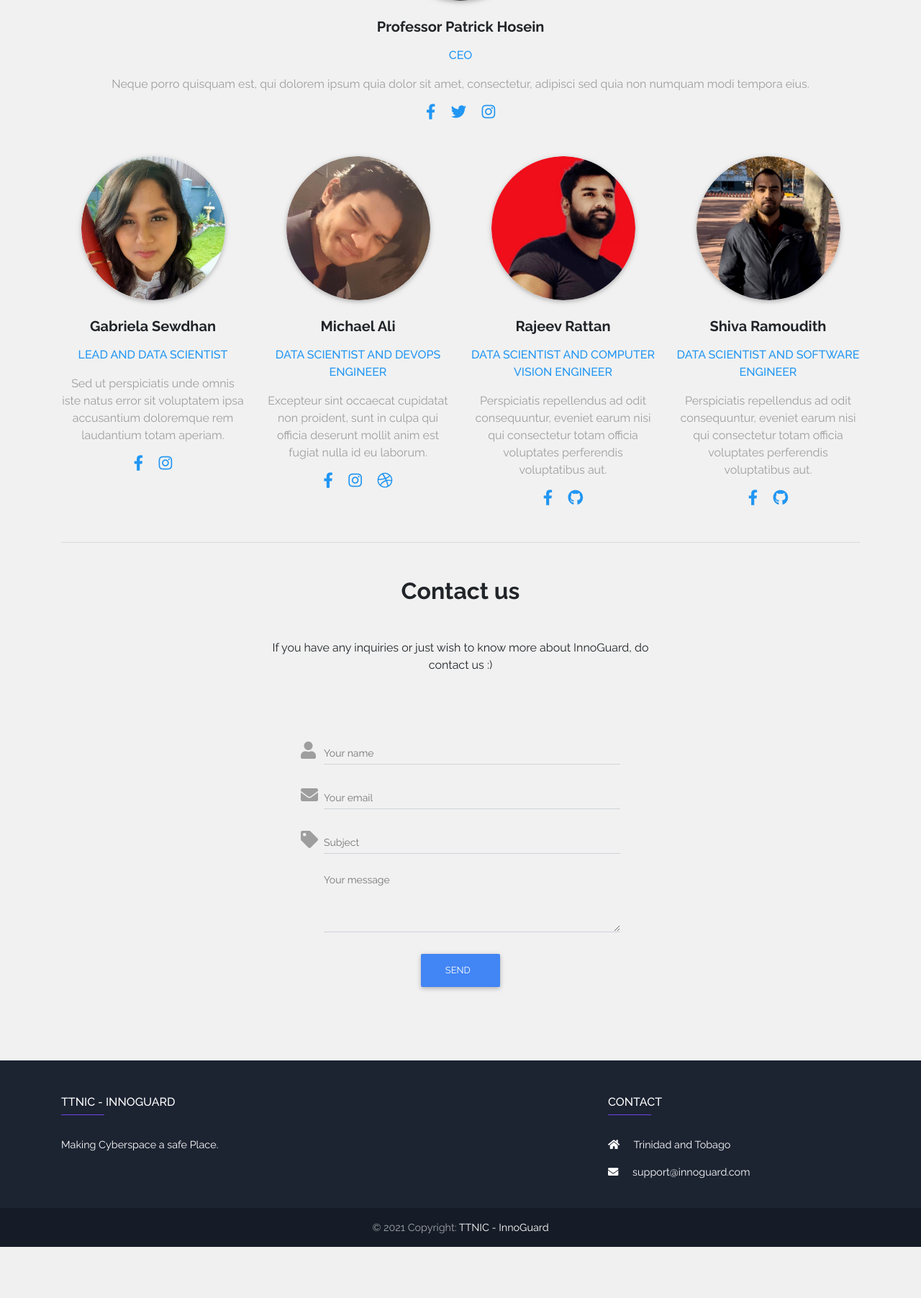
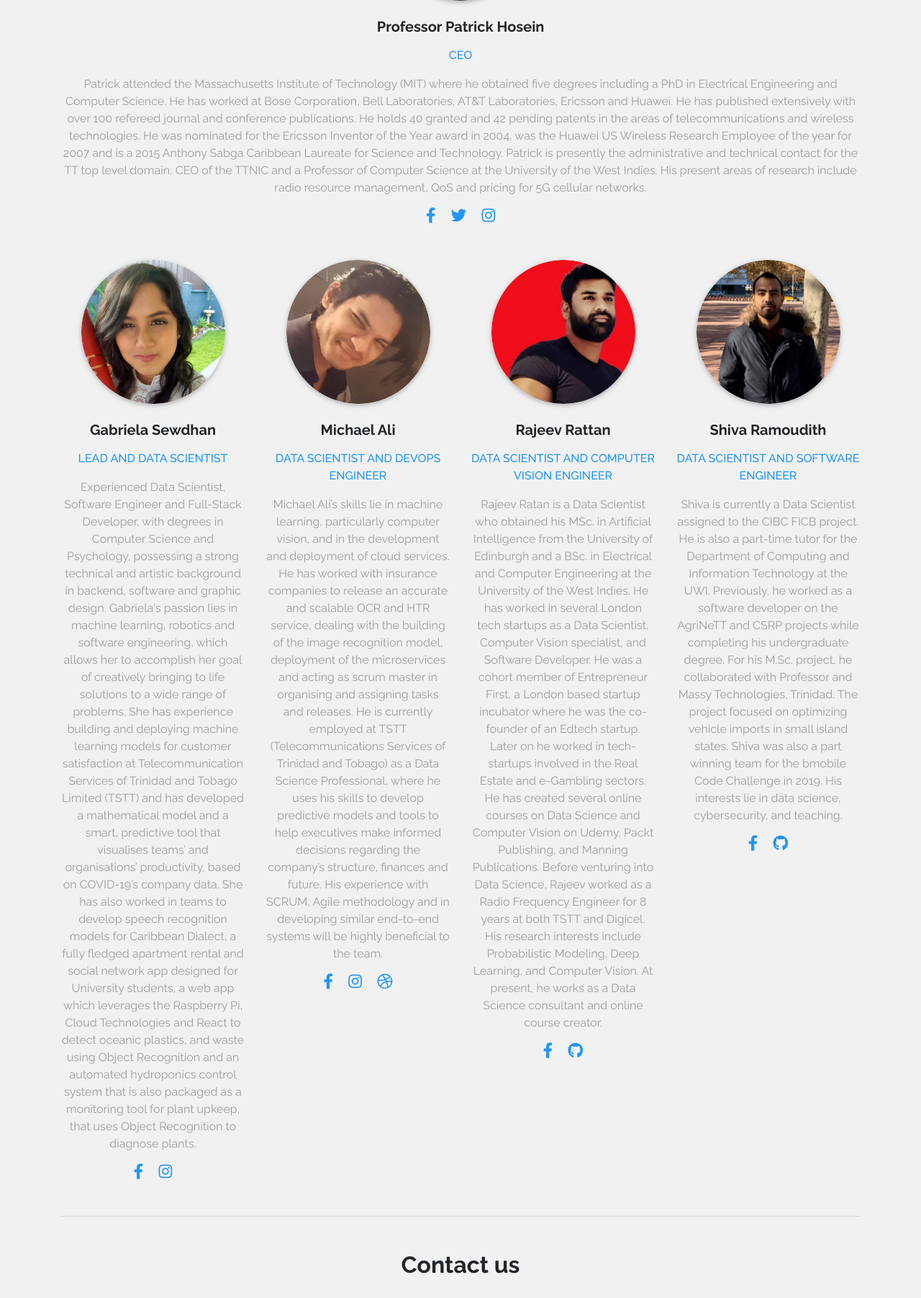
Before and after one commit to InnoGuard/InnoGuard-WebApp-Demo, a Flask app: page / in a window 1280 px wide. Shown: the part 2837-4640 px from the top of the page at 72% size. Before the commit the page ends 4569 px from the top, so only its background shows below. Run offline with Flask 2, Linux system fonts and the light colour scheme; some libraries are stand-ins or nearby versions.

Commit message:
Re-designed Page

```diff
--- a/static/css/style.css
+++ b/static/css/style.css
@@ -22,7 +22,7 @@ header,
 }
 
 .top-nav-collapse {
-    background-color: #24355C;
+    background-color: #2E2E2E;
   }
   @media (max-width: 768px) {
     .navbar:not(.top-nav-collapse) {
--- a/static/style.css
+++ b/static/style.css
@@ -17,9 +17,11 @@
     --primary: #581B98;
 } */
 
+/* linear-gradient(93.12deg, #3f321e 0.52%, #dfc39e 100%) */
+
 *, html {
-    --primaryGradient: linear-gradient(93.12deg, #581B98 0.52%, #9C1DE7 100%);
-    --secondaryGradient: linear-gradient(268.91deg, #581B98 -2.14%, #9C1DE7 99.69%);
+    --primaryGradient: linear-gradient(93.12deg,#3f321e 0.52%, #c7a77d 100%);
+    --secondaryGradient: linear-gradient(268.91deg, #3f321e -2.14%, #c7a77d 99.69%);
     --primaryBoxShadow: 0px 10px 15px rgba(0, 0, 0, 0.1);
     --secondaryBoxShadow: 0px -10px 15px rgba(0, 0, 0, 0.1);
     --light: 300;
@@ -27,7 +29,7 @@
     --semiBold: 600;
     --extraLight: 300;
     --italic: 300;
-    --primary: #581B98;
+    --primary: #3f321e;
 }
 
 /* 300;0,400;0,600;1,300 */
@@ -168,6 +170,7 @@ input[type="button"], input[type="submit"], input[type="reset"] {
     color: white;
     padding-right: 3px;
     padding-left: 5px;
+    padding-bottom: 5px;
 }
 
 /* #success li {
--- a/templates/index.html
+++ b/templates/index.html
@@ -70,7 +70,7 @@
               <!-- Social Icon  -->
               <ul class="navbar-nav nav-flex-icons">
                 <li class="nav-item">
-                  <button type="button" class="btn btn-outline-white">Demo<i class="fas fa-book ml-2"></i></button>
+                  <button type="button" class="btn btn-outline-white">Demo<i class="fab fa-facebook-messenger ml-2"></i></button>
                   <!-- <a class="nav-link" href="#demo">Demo</a> -->
               </li>
               </ul>
@@ -114,7 +114,7 @@
                       <!-- Description -->
                       <h4 class="white-text my-4 header-text-3">Protecting your child in a technological world </h4>
                       <!-- <h4 class="white-text my-4 header-text-3">Making Cyberspace a safe place. </h4> -->
-                      <button type="button" class="btn btn-outline-white demo-button">Read more<i class="fas fa-book ml-2"></i></button>
+                      <button type="button" class="btn btn-outline-white demo-button">Demo<i class="fab fa-facebook-messenger ml-2"></i></button>
 
                   </div>
 
@@ -250,8 +250,14 @@
                 </div>
                 <h5 class="font-weight-bold mt-4 mb-3">Professor Patrick Hosein</h5>
                 <p class="text-uppercase blue-text"><strong>CEO</strong></p>
-                <p class="grey-text">Neque porro quisquam est, qui dolorem ipsum quia dolor sit amet, consectetur,
-                  adipisci sed quia non numquam modi tempora eius.</p>
+                <p class="grey-text">Patrick attended the Massachusetts Institute of Technology (MIT) where he obtained five degrees including a
+                  PhD in Electrical Engineering and Computer Science. He has worked at Bose Corporation, Bell Laboratories, AT&T Laboratories,
+                  Ericsson and Huawei. He has published extensively with over 100 refereed journal and conference publications. He holds 40 granted
+                  and 42 pending patents in the areas of telecommunications and wireless technologies. He was nominated for the Ericsson Inventor of
+                  the Year award in 2004, was the Huawei US Wireless Research Employee of the year for 2007 and is a 2015 Anthony Sabga Caribbean Laureate
+                  for Science and Technology. Patrick is presently the administrative and technical contact for the TT top level domain, CEO of the TTNIC
+                  and a Professor of Computer Science at the University of the West Indies. His present areas of research include radio resource management,
+                  QoS and pricing for 5G cellular networks.</p>
                 <ul class="list-unstyled mb-0">
                   <!-- Facebook -->
                   <a class="p-2 fa-lg fb-ic">
@@ -282,8 +288,12 @@
                 </div>
                 <h5 class="font-weight-bold mt-4 mb-3">Gabriela Sewdhan</h5>
                 <p class="text-uppercase blue-text"><strong>Lead and Data Scientist</strong></p>
-                <p class="grey-text">Sed ut perspiciatis unde omnis iste natus error sit voluptatem ipsa accusantium
-                  doloremque rem laudantium totam aperiam.</p>
+                <p class="grey-text">Experienced Data Scientist, Software Engineer and Full-Stack Developer, with degrees in Computer Science and Psychology, possessing a strong technical and artistic background in backend, software and graphic design.
+                  Gabriela's passion lies in machine learning, robotics and software engineering, which allows her to accomplish her goal of creatively bringing to life solutions to a wide range of problems.
+                  She has experience building and deploying machine learning models for customer satisfaction at Telecommunication Services of Trinidad and Tobago Limited (TSTT) and has developed a mathematical model and a smart, predictive tool that visualises teams’ and organisations’ productivity,
+                  based on COVID-19’s company data. She has also worked in teams to develop speech recognition models for Caribbean Dialect, a fully fledged apartment rental and social network app designed for University students, a web app which leverages the Raspberry Pi, Cloud Technologies
+                  and React to detect oceanic plastics, and waste using Object Recognition and an automated hydroponics control system that is also packaged as a monitoring tool for plant upkeep, that uses Object Recognition to diagnose plants.
+                  </p>
                 <ul class="list-unstyled mb-0">
                   <!-- Facebook -->
                   <a class="p-2 fa-lg fb-ic">
@@ -305,8 +315,12 @@
                 </div>
                 <h5 class="font-weight-bold mt-4 mb-3">Michael Ali</h5>
                 <p class="text-uppercase blue-text"><strong>Data Scientist and DevOps Engineer</strong></p>
-                <p class="grey-text">Excepteur sint occaecat cupidatat non proident, sunt in culpa qui officia deserunt
-                  mollit anim est fugiat nulla id eu laborum.</p>
+                <p class="grey-text">Michael Ali’s skills lie in machine learning, particularly computer vision, and in the development and deployment of
+                  cloud services. He has worked with insurance companies to release an accurate and scalable OCR and HTR service, dealing with the building
+                  of the image recognition model, deployment of the microservices and acting as scrum master in organising and assigning tasks and releases.
+                  He is currently employed at TSTT (Telecommunications Services of Trinidad and Tobago) as a Data Science Professional, where he uses his skills to develop predictive models and tools to help executives make informed decisions regarding the company’s structure, finances and future.
+                  His experience with SCRUM, Agile methodology and in developing similar end-to-end systems will be highly beneficial to the team.
+                  </p>
                 <ul class="list-unstyled mb-0">
                   <!-- Facebook -->
                   <a class="p-2 fa-lg fb-ic">
@@ -332,8 +346,13 @@
                 </div>
                 <h5 class="font-weight-bold mt-4 mb-3">Rajeev Rattan</h5>
                 <p class="text-uppercase blue-text"><strong>Data Scientist and Computer Vision Engineer</strong></p>
-                <p class="grey-text">Perspiciatis repellendus ad odit consequuntur, eveniet earum nisi qui consectetur
-                  totam officia voluptates perferendis voluptatibus aut.</p>
+                <p class="grey-text">Rajeev Ratan is a Data Scientist who obtained his MSc. in Artificial Intelligence from the University of Edinburgh and a
+                  BSc. in Electrical and Computer Engineering at the University of the West Indies. He has worked in several London tech startups as a Data Scientist,
+                  Computer Vision specialist, and Software Developer. He was a cohort member of Entrepreneur First, a London based startup incubator where he was the
+                  co-founder of an Edtech startup. Later on he worked in tech-startups involved in the Real Estate and e-Gambling sectors. He has created several online
+                  courses on Data Science and Computer Vision on Udemy, Packt Publishing, and Manning Publications. Before venturing into Data Science, Rajeev worked as a
+                  Radio Frequency Engineer for 8 years at both TSTT and Digicel. His research interests include Probabilistic Modeling, Deep Learning, and Computer Vision. At present,
+                  he works as a Data Science consultant and online course creator.</p>
                 <ul class="list-unstyled mb-0">
                   <!-- Facebook -->
                   <a class="p-2 fa-lg fb-ic">
@@ -356,8 +375,10 @@
                 </div>
                 <h5 class="font-weight-bold mt-4 mb-3">Shiva Ramoudith</h5>
                 <p class="text-uppercase blue-text"><strong>Data Scientist and Software Engineer</strong></p>
-                <p class="grey-text">Perspiciatis repellendus ad odit consequuntur, eveniet earum nisi qui consectetur
-                  totam officia voluptates perferendis voluptatibus aut.</p>
+                <p class="grey-text">Shiva is currently a Data Scientist assigned to the CIBC FICB project. He is also a part-time tutor for the Department of Computing and Information Technology at the UWI.
+                  Previously, he worked as a software developer on the AgriNeTT and CSRP projects while completing his undergraduate degree. For his M.Sc. project, he collaborated with Professor and Massy Technologies,
+                  Trinidad. The project focused on optimizing vehicle imports in small island states. Shiva was also a part winning team for the bmobile Code Challenge in 2019.
+                  His interests lie in data science, cybersecurity, and teaching.</p>
                 <ul class="list-unstyled mb-0">
                   <!-- Facebook -->
                   <a class="p-2 fa-lg fb-ic">
@@ -515,7 +536,7 @@
 <!-- ChatBox Demo -->
 
 <!-- Footer -->
-<footer class="page-footer mt-5 font-small unique-color-dark">
+<footer class="page-footer mt-5 font-small elegant-color">
   <!--Footer Links-->
   <div class="container mt-5 mb-4 text-center text-md-left">
       <div class="row mt-3">
@@ -525,7 +546,8 @@
               <h6 class="text-uppercase font-weight-bold">
                   <strong>TTNIC - InnoGuard</strong>
               </h6>
-              <hr class="deep-purple accent-2 mb-4 mt-0 d-inline-block mx-auto" style="width: 60px;">
+              <hr class="unique-color accent-2 mb-4 mt-0 d-inline-block mx-auto" style="width: 60px;">
+              <p>Protecting your child in a technological world.</p>
               <p>Making Cyberspace a safe Place.</p>
           </div>
           <!--/.First column-->
@@ -535,7 +557,7 @@
               <h6 class="text-uppercase font-weight-bold">
                   <strong>Contact</strong>
               </h6>
-              <hr class="deep-purple accent-2 mb-4 mt-0 d-inline-block mx-auto" style="width: 60px;">
+              <hr class="unique-color accent-2 mb-4 mt-0 d-inline-block mx-auto" style="width: 60px;">
               <p>
                   <i class="fas fa-home mr-3"></i> Trinidad and Tobago</p>
               <p>
@@ -550,7 +572,7 @@
   <!--/.Footer Links-->
 
   <!-- Copyright -->
-  <div class="footer-copyright text-center py-3">© 2021 Copyright:
+  <div class="footer-copyright elegant-color-dark text-center py-3">© 2021 Copyright:
       <a href="">TTNIC - InnoGuard</a>
   </div>
   <!-- Copyright -->
```
Also changed, not shown: static/images/icons/chatbox-icon.svg, static/images/icons/chatbox-icon_col.svg (added), 1 other file.
